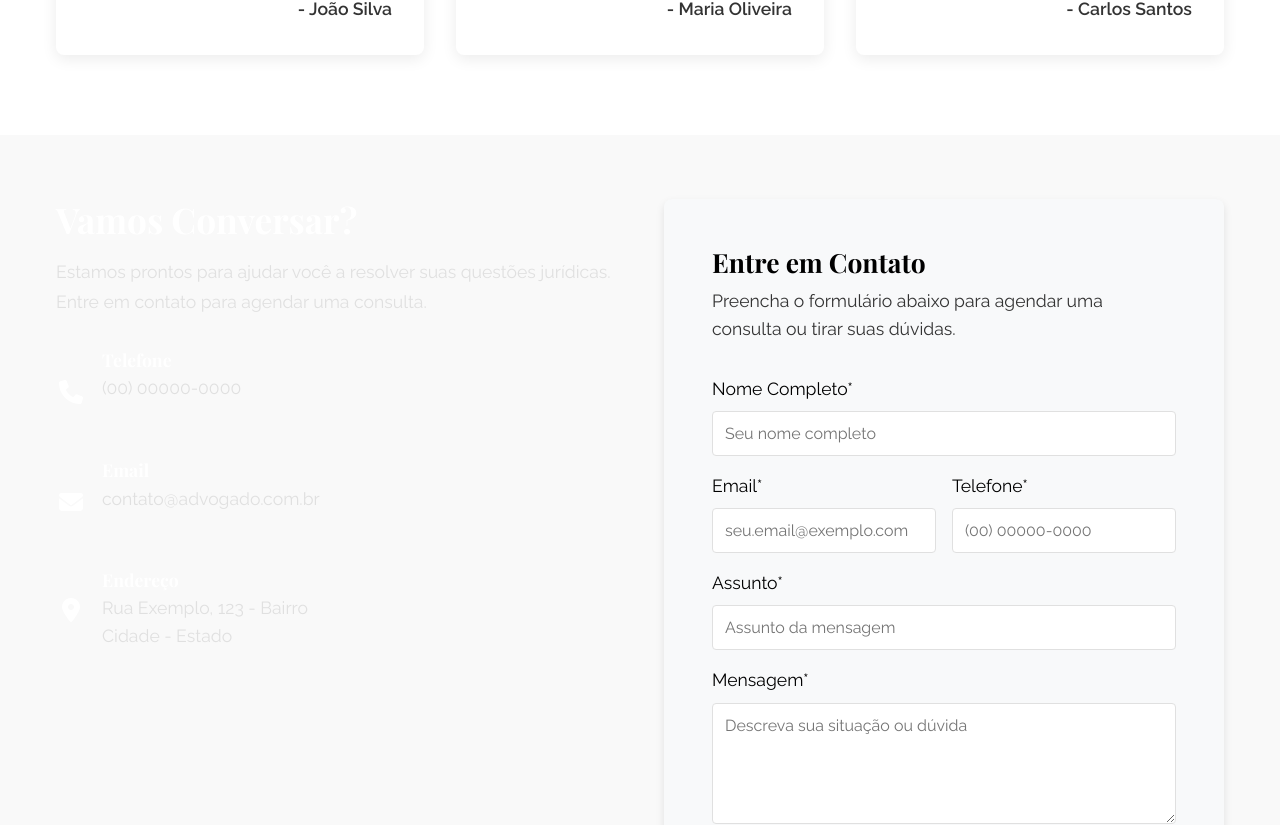
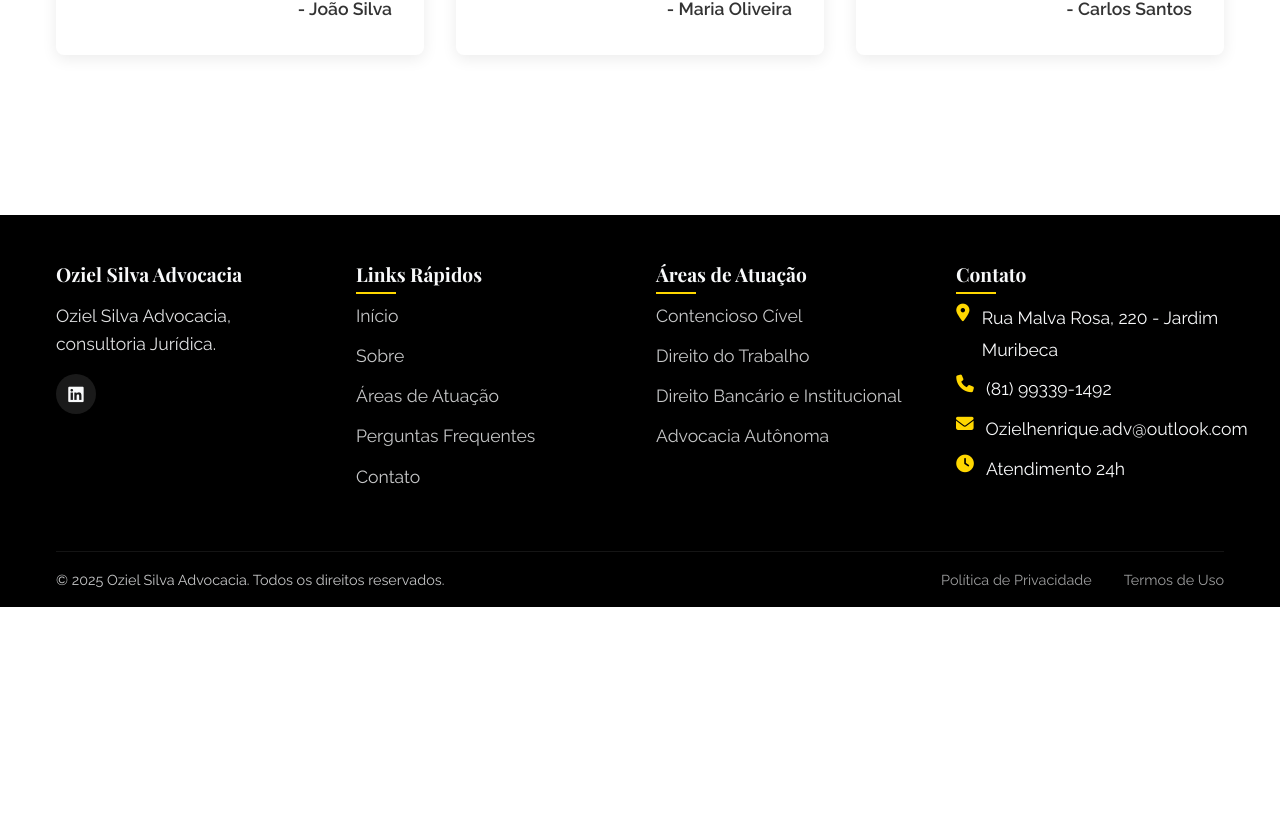
Before and after one commit to marcos-gabriel-lima/site_adv, a React app: page / in a window 1280 px wide. Shown: the part 3099-3924 px from the top of the page. After the commit the page ends 3706 px from the top, so only its background shows below. Built offline with nearby package versions, Linux system fonts and the light colour scheme.

Commit message:
refactor: Remove seção de contato da Home, mantendo apenas na página exclusiva

```diff
--- a/src/pages/Home/Home.js
+++ b/src/pages/Home/Home.js
@@ -215,52 +215,6 @@ const Home = () => {
           </div>
         </div>
       </section>
-
-      {/* Seção Contato */}
-      <section className="section contato-section">
-        <div className="container">
-          <div className="contato-grid">
-            <div className="contato-info">
-              <h2>Vamos Conversar?</h2>
-              <p>Estamos prontos para ajudar você a resolver suas questões jurídicas. Entre em contato para agendar uma consulta.</p>
-
-              <div className="contato-metodos">
-                <div className="contato-metodo">
-                  <i className="fas fa-phone" aria-hidden="true"></i>
-                  <div>
-                    <h3>Telefone</h3>
-                    {/* TODO: Usar telefone real */}
-                    <p><a href="tel:+5500000000000">(00) 00000-0000</a></p>
-                  </div>
-                </div>
-
-                <div className="contato-metodo">
-                  <i className="fas fa-envelope" aria-hidden="true"></i>
-                  <div>
-                    <h3>Email</h3>
-                    {/* TODO: Usar email real */}
-                    <p><a href="mailto:contato@advogado.com.br">contato@advogado.com.br</a></p>
-                  </div>
-                </div>
-
-                <div className="contato-metodo">
-                  <i className="fas fa-map-marker-alt" aria-hidden="true"></i>
-                  <div>
-                    <h3>Endereço</h3>
-                    {/* TODO: Usar endereço real */}
-                    <address>
-                      Rua Exemplo, 123 - Bairro<br />
-                      Cidade - Estado
-                    </address>
-                  </div>
-                </div>
-              </div>
-            </div>
-
-            <FormContato className="home-form" />
-          </div>
-        </div>
-      </section>
     </div>
   );
 };
```
